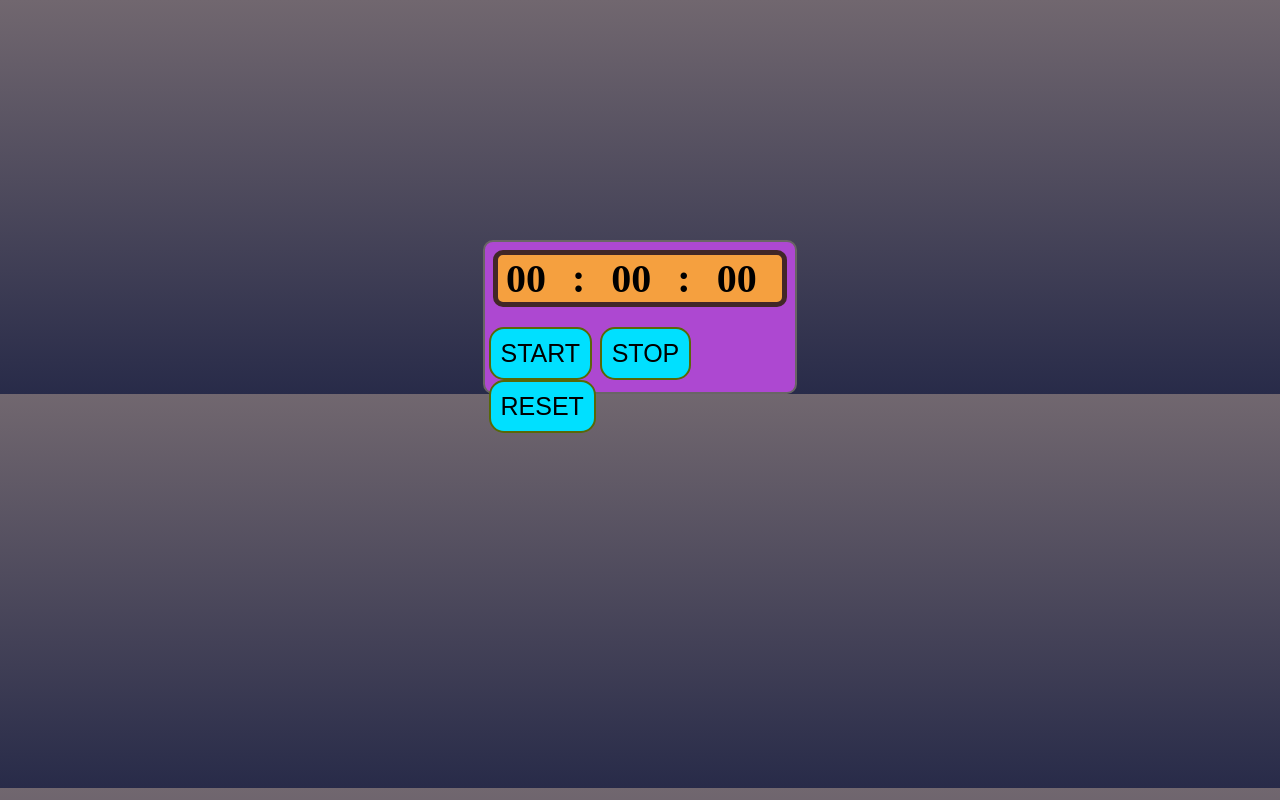
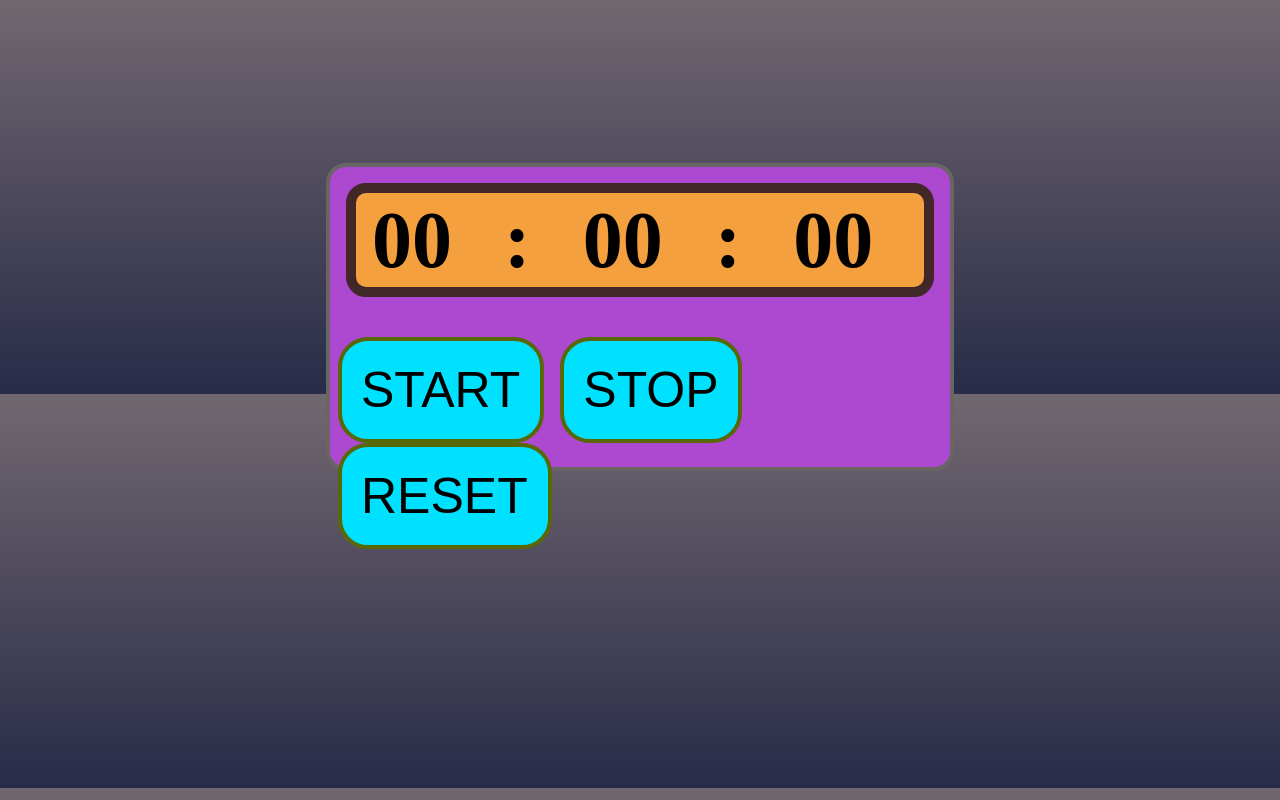
Before and after one commit to BhaskarCoder/Stopo-Watch, a plain HTML site: page index.html in a window 1280 px wide. Drawn offline with Linux system fonts and the light colour scheme.

Commit message:
Update Style.css

```diff
--- a/Style.css
+++ b/Style.css
@@ -19,7 +19,7 @@ body{
   margin-left: auto;
   background-color:#AD48D1;
   border-radius:10px;
-
+  transform: scale(2,2);
 }
 #screen{
   margin:8px;
```
